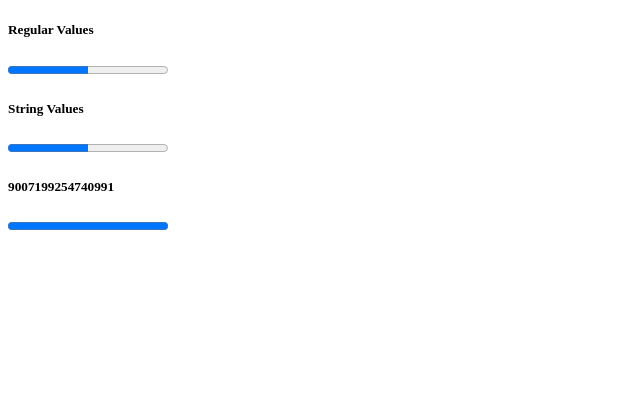
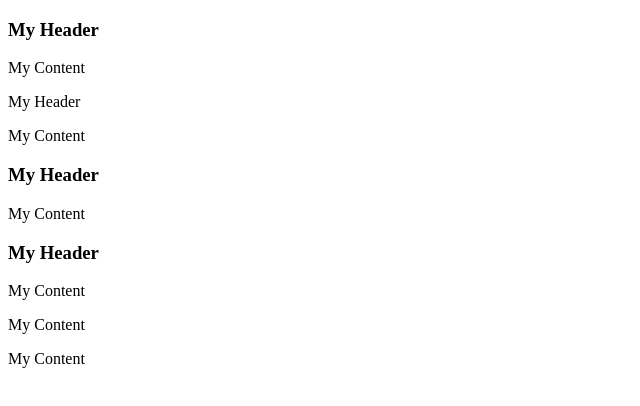
Before and after one commit to doniisetiiawan/react-pzq, a React (Create React App) app: page / in a window 1280 px wide. Shown: the top 406 px of the page, without its empty margins (0-640 px from the left). Built offline with nearby package versions, Linux system fonts and the light colour scheme.

Commit message:
Element and node

```diff
--- a/src/MyComponent.jsx
+++ b/src/MyComponent.jsx
@@ -1,17 +1,16 @@
 import React from 'react';
 import PropTypes from 'prop-types';
 
-const MyComponent = ({ label, value, max }) => (
+const MyComponent = ({ myHeader, myContent }) => (
   <section>
-    <h5>{label}</h5>
-    <progress {...{ max, value }} />
+    <header>{myHeader}</header>
+    <main>{myContent}</main>
   </section>
 );
 
 MyComponent.propTypes = {
-  label: PropTypes.any,
-  value: PropTypes.any,
-  max: PropTypes.any,
+  myHeader: PropTypes.element.isRequired,
+  myContent: PropTypes.node.isRequired,
 };
 
 export default MyComponent;
--- a/src/index.jsx
+++ b/src/index.jsx
@@ -3,16 +3,20 @@ import { render } from 'react-dom';
 
 import MyComponent from './MyComponent';
 
+const myHeader = <h1>My Header</h1>;
+const myContent = <p>My Content</p>;
+
 render(
   <section>
-    <MyComponent label="Regular Values" max={20} value={10} />
+    <MyComponent {...{ myHeader, myContent }} />
 
-    <MyComponent label="String Values" max="20" value="10" />
+    <MyComponent myHeader="My Header" {...{ myContent }} />
+
+    <MyComponent {...{ myHeader }} myContent="My Content" />
 
     <MyComponent
-      label={Number.MAX_SAFE_INTEGER}
-      max={new Date()}
-      value="10"
+      {...{ myHeader }}
+      myContent={[myContent, myContent, myContent]}
     />
   </section>,
   document.getElementById('root'),
```
